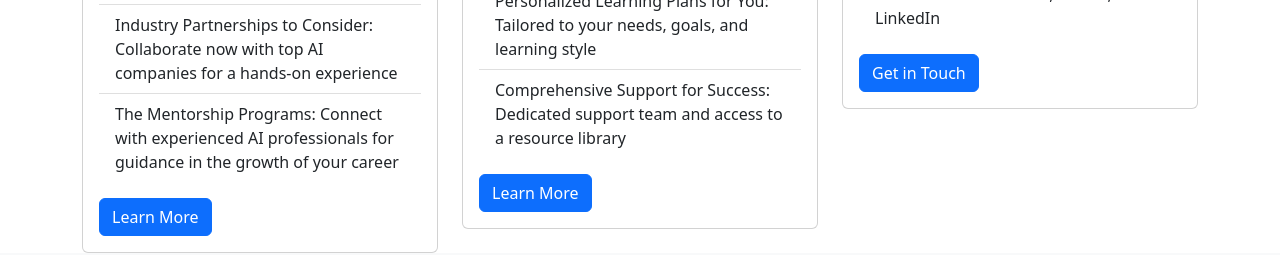
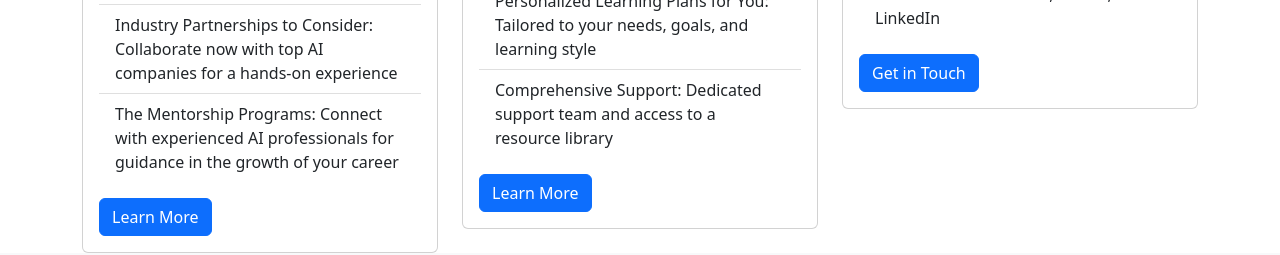
Before and after one commit to NJIT-WIS/project-2-team-sar, a Next.js app: page /Services in a window 1280 px wide. Shown: the part 317-572 px from the top of the page. Built offline with nearby package versions, Linux system fonts and the light colour scheme.

Commit message:
updated list group

```diff
--- a/components/boost_ai_career.jsx
+++ b/components/boost_ai_career.jsx
@@ -30,7 +30,7 @@ const Services = () => {
               <ListGroup variant="flush">
                 <ListGroup.Item>Flexible Delivery Options to Consider: Online, on-site, and blended learning formats</ListGroup.Item>
                 <ListGroup.Item>Personalized Learning Plans for You: Tailored to your needs, goals, and learning style</ListGroup.Item>
-                <ListGroup.Item>Comprehensive Support for Success: Dedicated support team and access to a resource library</ListGroup.Item>
+                <ListGroup.Item>Comprehensive Support: Dedicated support team and access to a resource library</ListGroup.Item>
               </ListGroup>
               <Button variant="primary" className="mt-3">Learn More</Button>
             </Card.Body>
```
